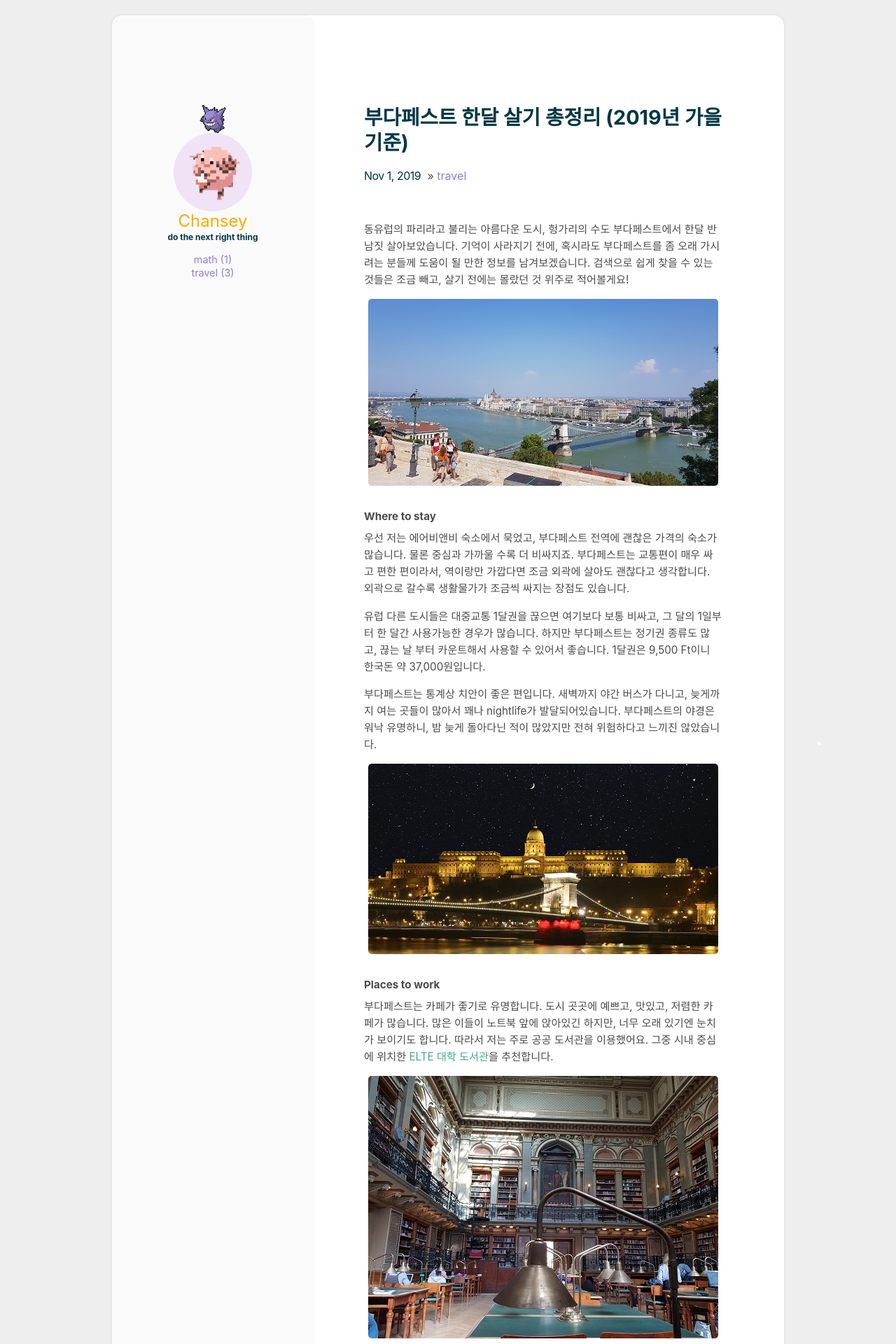
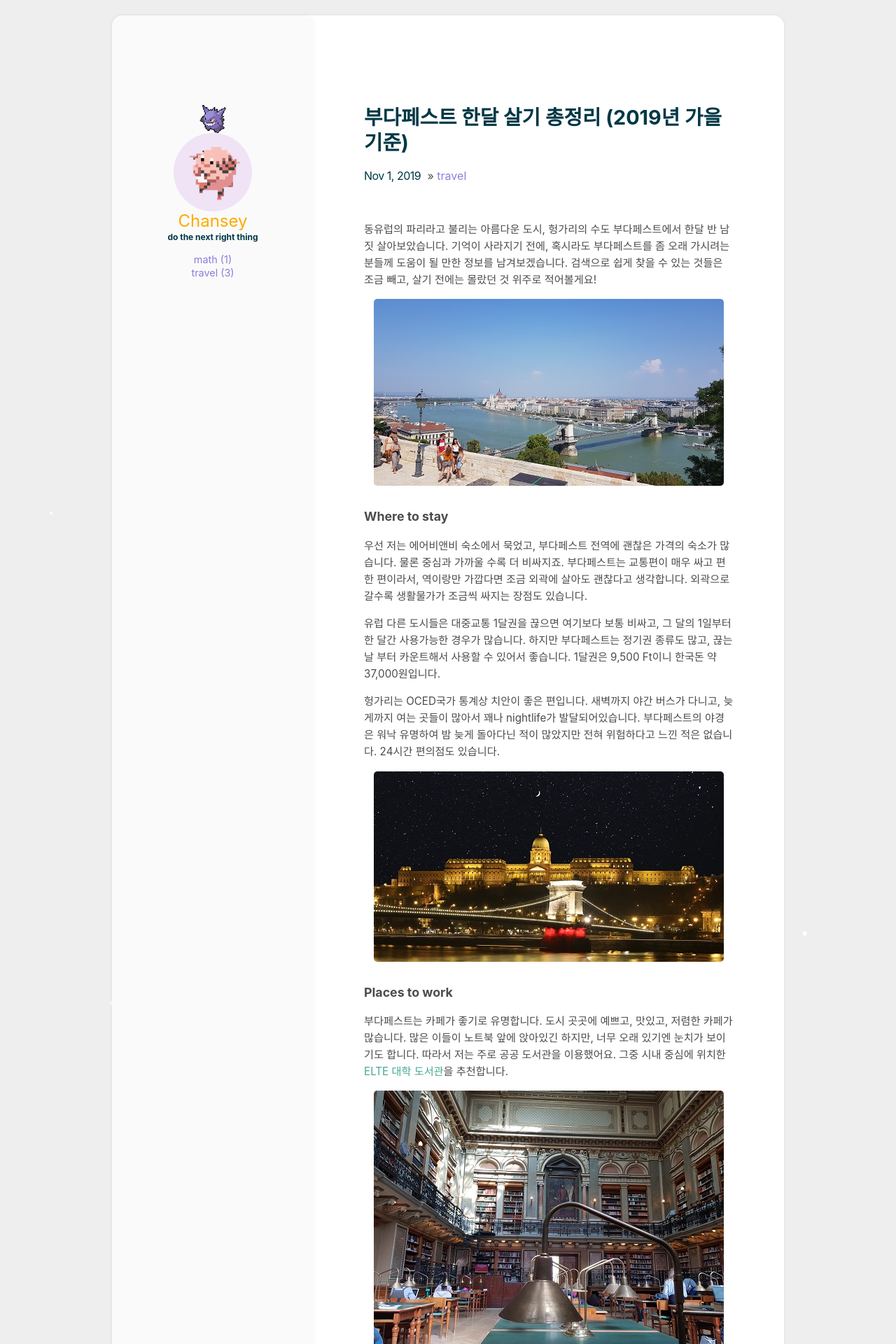
Before and after one commit to starry99/starry99.github.io, a Jekyll site: the page built from _posts/2019-11-01-budapest.md, in a window 1280 px wide. Shown: the top 1920 px of the page at 70% size. Built offline with Jekyll 4.4.1, drawn with Linux system fonts in a browser that asks for light colours; comment, search, counter and statistics services are not loaded; some of the changed text lies outside the part shown.

Commit message:
overflow solved

```diff
--- a/_posts/2019-11-01-budapest.md
+++ b/_posts/2019-11-01-budapest.md
@@ -10,17 +10,17 @@
 
 ![]({{ "/assets/img/post/12.jpg" | absolute_url }})
 
-#### Where to stay
+### Where to stay
 
 우선 저는 에어비앤비 숙소에서 묵었고, 부다페스트 전역에 괜찮은 가격의 숙소가 많습니다. 물론 중심과 가까울 수록 더 비싸지죠. 부다페스트는 교통편이 매우 싸고 편한 편이라서, 역이랑만 가깝다면 조금 외곽에 살아도 괜찮다고 생각합니다. 외곽으로 갈수록 생활물가가 조금씩 싸지는 장점도 있습니다.
 
 유럽 다른 도시들은 대중교통 1달권을 끊으면 여기보다 보통 비싸고, 그 달의 1일부터 한 달간 사용가능한 경우가 많습니다. 하지만 부다페스트는 정기권 종류도 많고, 끊는 날 부터 카운트해서 사용할 수 있어서 좋습니다. 1달권은 9,500 Ft이니 한국돈 약 37,000원입니다.
 
-부다페스트는 통계상 치안이 좋은 편입니다. 새벽까지 야간 버스가 다니고, 늦게까지 여는 곳들이 많아서 꽤나 nightlife가 발달되어있습니다. 부다페스트의 야경은 워낙 유명하니, 밤 늦게 돌아다닌 적이 많았지만 전혀 위험하다고 느끼진 않았습니다.
+헝가리는 OCED국가 통계상 치안이 좋은 편입니다. 새벽까지 야간 버스가 다니고, 늦게까지 여는 곳들이 많아서 꽤나 nightlife가 발달되어있습니다. 부다페스트의 야경은 워낙 유명하여 밤 늦게 돌아다닌 적이 많았지만 전혀 위험하다고 느낀 적은 없습니다. 24시간 편의점도 있습니다.
 
 ![]({{ "/assets/img/post/11.jpg" | absolute_url }})
 
-#### Places to work
+### Places to work
 
 부다페스트는 카페가 좋기로 유명합니다. 도시 곳곳에 예쁘고, 맛있고, 저렴한 카페가 많습니다. 많은 이들이 노트북 앞에 앉아있긴 하지만, 너무 오래 있기엔 눈치가 보이기도 합니다. 따라서 저는 주로 공공 도서관을 이용했어요. 그중 시내 중심에 위치한 [ELTE 대학 도서관](https://www.google.com/maps/place/Budapest+University+Library/@47.492464,19.056912,15z/data=!4m2!3m1!1s0x0:0x625e6c229ba585ea?sa=X&ved=2ahUKEwiOt7b398TmAhVvwqYKHbegDbAQ_BIwE3oECBsQCA)을 추천합니다.
 
@@ -55,7 +55,7 @@
 
 아 그리고 KFC, 맥도날드, 버거킹 같은 프랜차이즈 패스트푸드 점도 곳곳에 많습니다. 물론 한국보다는 조금 더 저렴합니다. 저는 버거킹을 몇번 갔는데 한국보다 버거가 좀 더 크더라구요.
 
-#### Etc
+### Etc
 
 부다페스트에는 거의 모든 사람이 백인입니다. 흑인이나 아랍인은 거의 찾기 어려우며, 체감상 백인 다음으로 한국인이 제일 많아 보일 정도였습니다. 특히 한국인들에게 유명한 몇몇 식당 앞이나 주요 관광지에는 무조건 한국 사람을 아주 많이 찾을 수 있습니다.
 
--- a/assets/css/main.scss
+++ b/assets/css/main.scss
@@ -74,10 +74,7 @@
     margin: 0;
     padding: 0;
     height: 100%;
-
-    @include breakpoint(medium) {
-        overflow: hidden;
-    }
+    overflow: hidden;
 }
 
 html,
@@ -506,7 +503,7 @@
     color: var(--post_text);
 
     @include breakpoint(medium) {
-        max-width: 32rem;
+        max-width: 33rem;
         margin-top: 5rem;
     }
 
```
Also changed, not shown: other parts of _posts/2019-11-01-budapest.md (+2 -2 lines).
